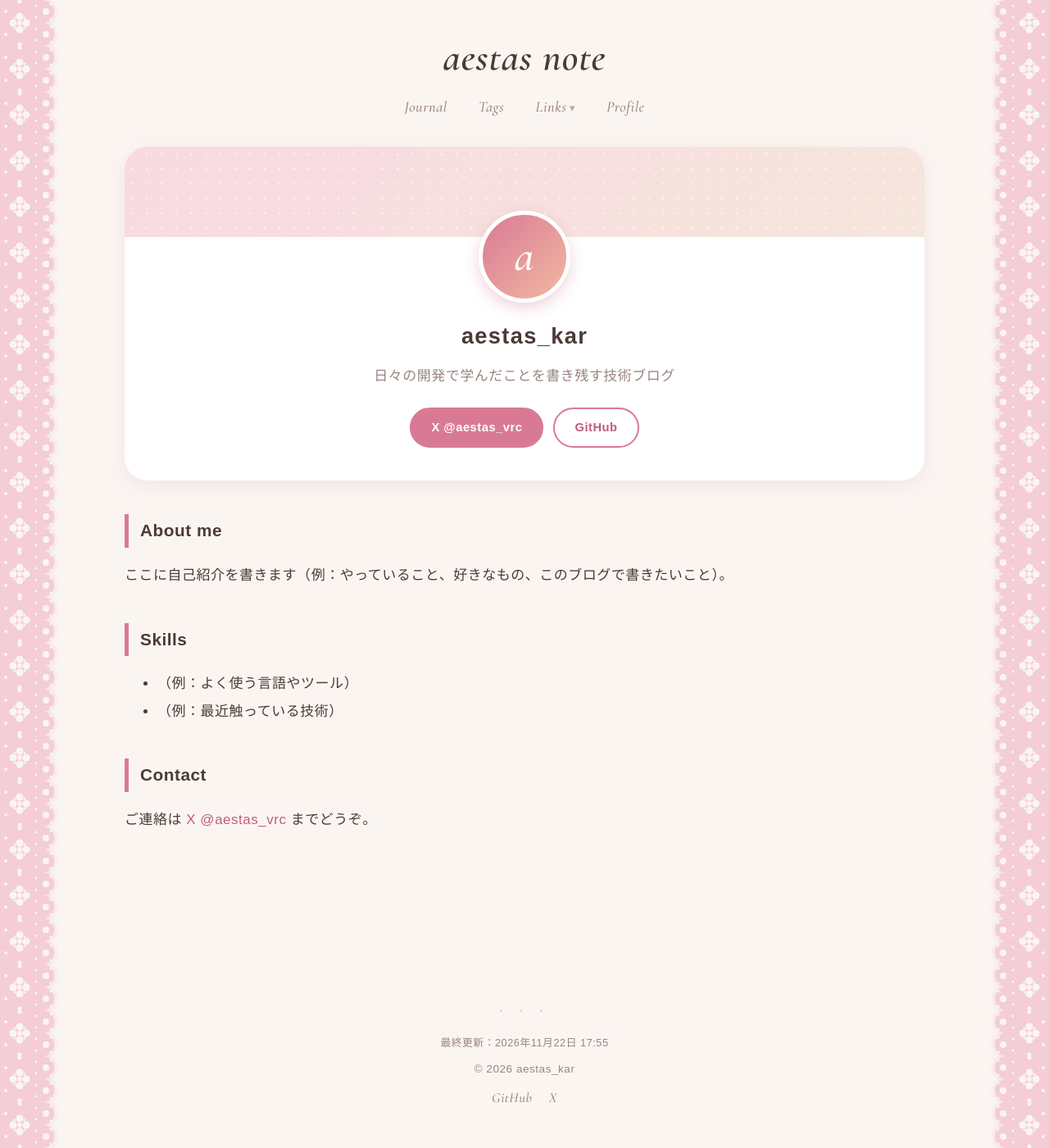
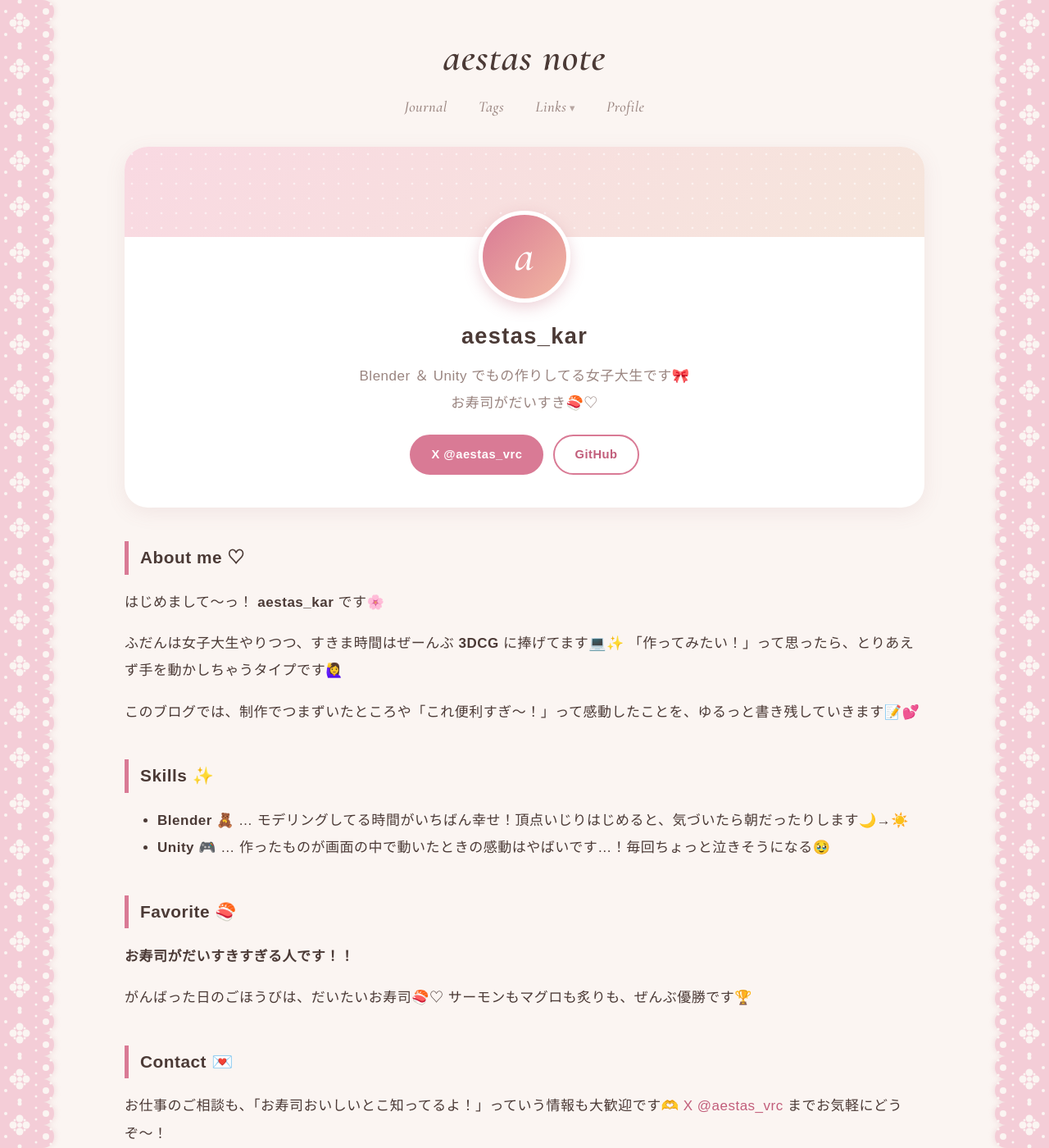
Before and after one commit to aestaskar-studio/aestas_kar_studio, a Jekyll site: the page built from about.md, in a window 1280 px wide and 1400 px high. Shown: the whole window at 82% size. Built offline with Jekyll 4.4.1, drawn with Linux system fonts in a browser that asks for light colours; some web fonts are replaced.

Commit message:
Write cute profile text
Co-Authored-By: Claude Opus 5.5 <noreply@anthropic.com>
Claude-Session: https://claude.ai/code/session_018r7ZKAnvLiz5g8rutuZUfc

```diff
--- a/about.md
+++ b/about.md
@@ -7,27 +7,35 @@ permalink: /about/
 <section class="profile-card">
   <div class="profile-avatar" aria-hidden="true">a</div>
   <h1 class="profile-name">{{ site.author.name }}</h1>
-  <p class="profile-bio">
-    <!-- ここに一言自己紹介を書いてください -->
-    {{ site.description }}
-  </p>
+  <p class="profile-bio">Blender ＆ Unity でもの作りしてる女子大生です🎀<br>お寿司がだいすき🍣♡</p>
   <div class="profile-links">
     <a class="profile-btn" href="https://x.com/{{ site.author.x }}" target="_blank" rel="noopener">X @{{ site.author.x }}</a>
     <a class="profile-btn outline" href="https://github.com/{{ site.author.github }}" target="_blank" rel="noopener">GitHub</a>
   </div>
 </section>
 
-<!-- 下の項目は自由に書き換え・削除してください -->
+## About me ♡
 
-## About me
+はじめまして〜っ！ **{{ site.author.name }}** です🌸
 
-ここに自己紹介を書きます（例：やっていること、好きなもの、このブログで書きたいこと）。
+ふだんは女子大生やりつつ、すきま時間はぜーんぶ **3DCG** に捧げてます💻✨
+「作ってみたい！」って思ったら、とりあえず手を動かしちゃうタイプです🙋‍♀️
 
-## Skills
+このブログでは、制作でつまずいたところや「これ便利すぎ〜！」って感動したことを、ゆるっと書き残していきます📝💕
 
-- （例：よく使う言語やツール）
-- （例：最近触っている技術）
+## Skills ✨
 
-## Contact
+- **Blender** 🧸 … モデリングしてる時間がいちばん幸せ！頂点いじりはじめると、気づいたら朝だったりします🌙→☀️
+- **Unity** 🎮 … 作ったものが画面の中で動いたときの感動はやばいです…！毎回ちょっと泣きそうになる🥹
 
-ご連絡は [X @{{ site.author.x }}](https://x.com/{{ site.author.x }}) までどうぞ。
+## Favorite 🍣
+
+**お寿司がだいすきすぎる人です！！**
+
+がんばった日のごほうびは、だいたいお寿司🍣♡
+サーモンもマグロも炙りも、ぜんぶ優勝です🏆
+
+## Contact 💌
+
+お仕事のご相談も、「お寿司おいしいとこ知ってるよ！」っていう情報も大歓迎です🫶
+[X @{{ site.author.x }}](https://x.com/{{ site.author.x }}) までお気軽にどうぞ〜！
```
